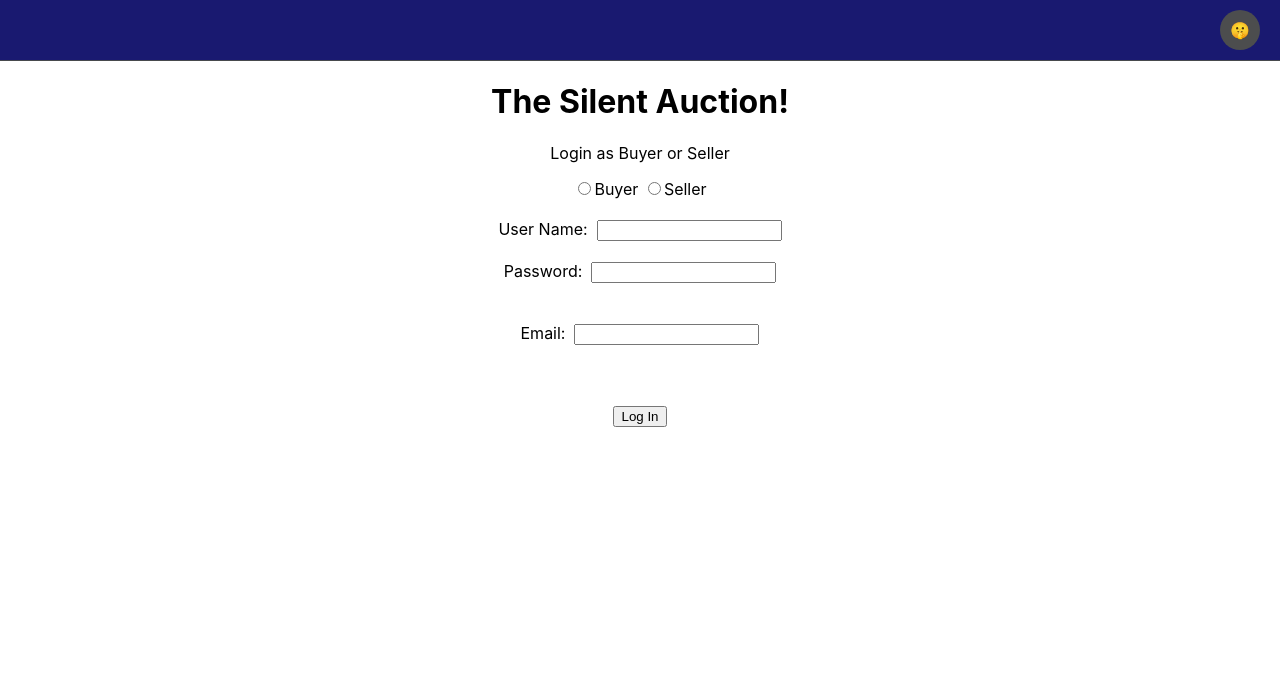
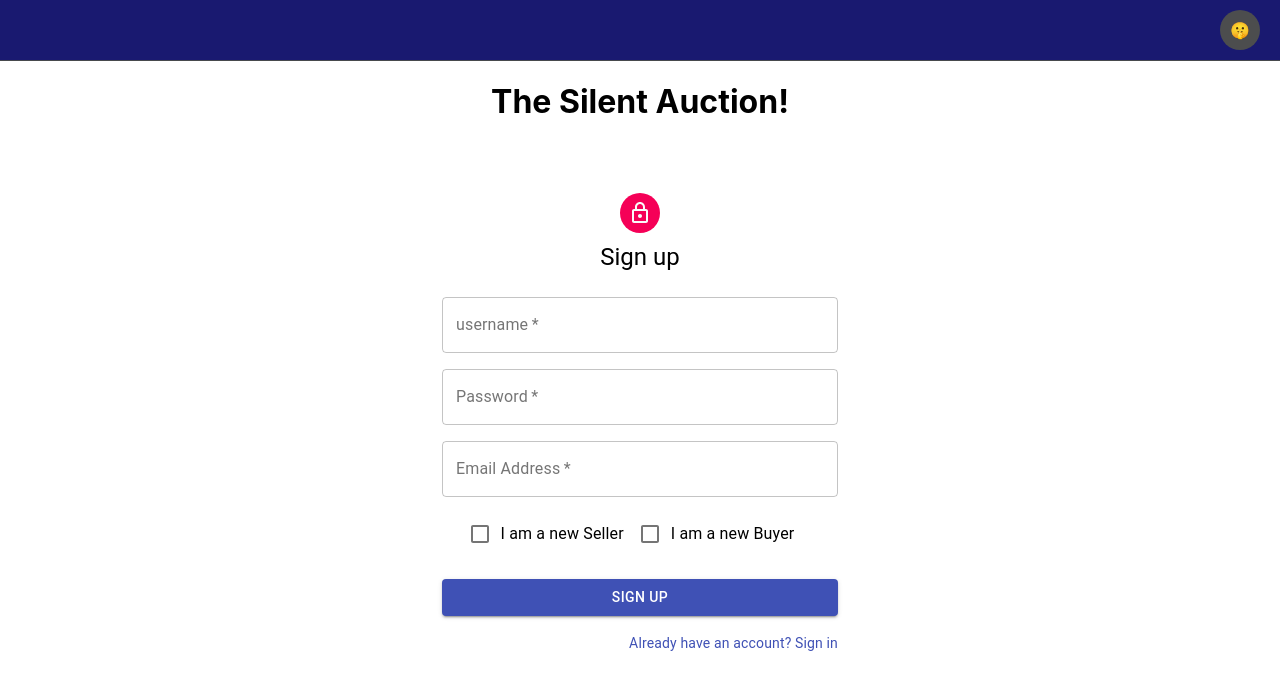
Before and after one commit to MMGroesbeck/silent-auction-front-end, a React (Create React App) app in the folder silent-auction/: page / in a window 1280 px wide. Shown: the top 690 px of the page. Built offline with nearby package versions, Linux system fonts and the light colour scheme; no server answers.

Commit message:
Changes to Components folder

```diff
--- a/silent-auction/src/App.js
+++ b/silent-auction/src/App.js
@@ -9,7 +9,7 @@ import AuctionForm from './components/AuctionForm';
 import { Navigation, DropdownMenu } from './components/Navigation'
 import { NavItem } from './components/Navigation'
 import Register from './components/Register'
-import  SignUp from './components/ClonedRegister'
+import AuctionCard from './components/AuctionCard'
 
 // Context
 import { UserContext } from './contexts/UserContext';
@@ -53,11 +53,10 @@ const App = () => {
    <h1> The Silent Auction! </h1>
 
 
-    <Login />
-        {/* <SignUp/> */}
-          {/* <Register />  */}
+          {/* <AuctionCard /> */}
+          <Register />
           {/* <Login /> */}
-           {/* <AuctionForm /> */}
+          {/* <AuctionForm /> */}
 
     </div>
   );
--- a/silent-auction/src/components/AuctionCard.js
+++ b/silent-auction/src/components/AuctionCard.js
@@ -0,0 +1,105 @@
+import React from 'react';
+import { makeStyles } from '@material-ui/core/styles';
+import clsx from 'clsx';
+import Card from '@material-ui/core/Card';
+import CardHeader from '@material-ui/core/CardHeader';
+import CardMedia from '@material-ui/core/CardMedia';
+import CardContent from '@material-ui/core/CardContent';
+import CardActions from '@material-ui/core/CardActions';
+import Collapse from '@material-ui/core/Collapse';
+import Avatar from '@material-ui/core/Avatar';
+import IconButton from '@material-ui/core/IconButton';
+import Typography from '@material-ui/core/Typography';
+import { red } from '@material-ui/core/colors';
+import AttachMoneyIcon from '@material-ui/icons/AttachMoney';
+import ExpandMoreIcon from '@material-ui/icons/ExpandMore';
+
+
+import { TextField } from '@material-ui/core';
+import InputAdornment from '@material-ui/core/InputAdornment';
+
+const useStyles = makeStyles((theme) => ({
+  root: {
+    maxWidth: 345,
+  },
+  media: {
+    height: 0,
+    paddingTop: '56.25%', // 16:9
+  },
+  expand: {
+    transform: 'rotate(0deg)',
+    marginLeft: 'auto',
+    transition: theme.transitions.create('transform', {
+      duration: theme.transitions.duration.shortest,
+    }),
+  },
+  expandOpen: {
+    transform: 'rotate(180deg)',
+  },
+  avatar: {
+    backgroundColor: red[500],
+  },
+}));
+
+export default function RecipeReviewCard() {
+  const classes = useStyles();
+  const [expanded, setExpanded] = React.useState(false);
+
+  const handleExpandClick = () => {
+    setExpanded(!expanded);
+  };
+
+  return (
+    <Card className={classes.root}>
+      <CardHeader
+        avatar={
+          <Avatar aria-label="auction" className={classes.avatar}>
+          </Avatar>
+        }
+        title="{Auction Item}"
+        subheader="{Auction Length}"
+      />
+      <CardMedia
+        className={classes.media}
+        image=""
+        title=""
+      />
+      <CardContent>
+        <Typography variant="body2" color="textSecondary" component="p">
+     this should be a very short description about the auction item and maybe the
+     organization as well
+        </Typography>
+      </CardContent>
+      <CardActions disableSpacing>
+        <IconButton
+          className={clsx(classes.expand, {
+            [classes.expandOpen]: expanded,
+          })}
+          onClick={handleExpandClick}
+          aria-expanded={expanded}
+          aria-label="show more"
+        >
+        <ExpandMoreIcon />
+        </IconButton>
+      </CardActions>
+      <Collapse in={expanded} timeout="auto" unmountOnExit>
+        <CardContent>
+          <Typography paragraph>bids must be greater than the exiting bid</Typography>
+          <TextField
+        className={classes.margin}
+        id="input-with-icon-textfield"
+        label="Amount"
+        InputProps={{
+          startAdornment: (
+            <InputAdornment position="start">
+              <AttachMoneyIcon />
+            </InputAdornment>
+          ),
+        }}
+      />
+
+        </CardContent>
+      </Collapse>
+    </Card>
+  );
+}
--- /dev/null
+++ b/silent-auction/src/components/BuyersDashboard.js
@@ -0,0 +1,2 @@
+// BUYER DASHBOARD WILL DISPLAY A LIST OF AUCTIONS THAT
+// THE BUYER HAD PUT IN A BID FOR
--- a/silent-auction/src/components/ClonedRegister.js
+++ /dev/null
@@ -1,143 +0,0 @@
-import React from 'react';
-import Avatar from '@material-ui/core/Avatar';
-import Button from '@material-ui/core/Button';
-import TextField from '@material-ui/core/TextField';
-import FormControlLabel from '@material-ui/core/FormControlLabel';
-import Checkbox from '@material-ui/core/Checkbox';
-import Link from '@material-ui/core/Link';
-import Grid from '@material-ui/core/Grid';
-import Box from '@material-ui/core/Box';
-import LockOutlinedIcon from '@material-ui/icons/LockOutlined';
-import Typography from '@material-ui/core/Typography';
-import { makeStyles } from '@material-ui/core/styles';
-import Container from '@material-ui/core/Container';
-
-
-
-const useStyles = makeStyles((theme) => ({
-  paper: {
-    marginTop: theme.spacing(8),
-    display: 'flex',
-    flexDirection: 'column',
-    alignItems: 'center',
-  },
-  avatar: {
-    margin: theme.spacing(1),
-    backgroundColor: theme.palette.secondary.main,
-  },
-  form: {
-    width: '100%',
-    marginTop: theme.spacing(3),
-  },
-  submit: {
-    margin: theme.spacing(3, 0, 2),
-  },
-}));
-
-export default function SignUp() {
-  const [user, setUser] = React.useState()
-  const classes = useStyles();
-
-  return (
-    <Container component="main" maxWidth="xs">
-
-      <div className={classes.paper}>
-        <Avatar className={classes.avatar}>
-          <LockOutlinedIcon />
-        </Avatar>
-        <Typography component="h1" variant="h5">
-          Sign up
-        </Typography>
-        <form className={classes.form} noValidate>
-          <Grid container spacing={2}>
-            <Grid item xs={12} sm={6}>
-              <TextField
-                autoComplete="fname"
-                name="firstName"
-                variant="outlined"
-                required
-                fullWidth
-                id="firstName"
-                label="First Name"
-                autoFocus
-              />
-            </Grid>
-            <Grid item xs={12} sm={6}>
-              <TextField
-                variant="outlined"
-                required
-                fullWidth
-                id="lastName"
-                label="Last Name"
-                name="lastName"
-                autoComplete="lname"
-              />
-            </Grid>
-            <Grid item xs={12}>
-              <TextField
-                variant="outlined"
-                required
-                fullWidth
-                id="username"
-                label="username"
-                name="username"
-                autoComplete="username"
-              />
-            </Grid>
-            <Grid item xs={12}>
-              <TextField
-                variant="outlined"
-                required
-                fullWidth
-                name="password"
-                label="Password"
-                type="password"
-                id="password"
-                autoComplete="current-password"
-              />
-            </Grid>
-            <Grid item xs={12}>
-              <TextField
-                variant="outlined"
-                required
-                fullWidth
-                id="email"
-                label="Email Address"
-                name="email"
-                autoComplete="email"
-              />
-            </Grid>
-            <Grid item xs={12}>
-              <FormControlLabel
-                control={<Checkbox value="allowExtraEmails" color="primary" />}
-                label="I am a new Seller"
-              />
-             <FormControlLabel
-                control={<Checkbox value="allowExtraEmails" color="primary" />}
-                label="I am a new Buyer"
-              />
-            </Grid>
-          </Grid>
-          <Button
-            type="submit"
-            fullWidth
-            variant="contained"
-            color="primary"
-            className={classes.submit}
-          >
-            Sign Up
-          </Button>
-          <Grid container justify="flex-end">
-            <Grid item>
-              <Link href="#" variant="body2">
-                Already have an account? Sign in
-              </Link>
-            </Grid>
-          </Grid>
-        </form>
-      </div>
-      <Box mt={5}>
-      </Box>
-    </Container>
-  );
-}
--- a/silent-auction/src/components/Register.js
+++ b/silent-auction/src/components/Register.js
@@ -1,20 +1,44 @@
+
 
 import React, { useState } from 'react'
-
+import { useForm } from 'react-hook-form'
 
 import axiosWithAuth from '../utils/axiosWithAuth'
 
+import Avatar from '@material-ui/core/Avatar';
 import Button from '@material-ui/core/Button';
 import TextField from '@material-ui/core/TextField';
+import FormControlLabel from '@material-ui/core/FormControlLabel';
+import Checkbox from '@material-ui/core/Checkbox';
+import Link from '@material-ui/core/Link';
+import Grid from '@material-ui/core/Grid';
+import Box from '@material-ui/core/Box';
+import LockOutlinedIcon from '@material-ui/icons/LockOutlined';
+import Typography from '@material-ui/core/Typography';
 import { makeStyles } from '@material-ui/core/styles';
-import { sizing } from '@material-ui/system';
+import Container from '@material-ui/core/Container';
+
+
+
+
 
 const useStyles = makeStyles((theme) => ({
-    root: {
-      '& .MuiTextField-root': {
+    paper: {
+      marginTop: theme.spacing(8),
+      display: 'flex',
+      flexDirection: 'column',
+      alignItems: 'center',
+    },
+    avatar: {
       margin: theme.spacing(1),
-        width: 200,
+      backgroundColor: theme.palette.secondary.main,
     },
+    form: {
+      width: '100%',
+      marginTop: theme.spacing(3),
+    },
+    submit: {
+      margin: theme.spacing(3, 0, 2),
     },
   }));
 
@@ -22,16 +46,15 @@ const useStyles = makeStyles((theme) => ({
 
 
 const Register = () => {
+    const [user, setUser] = React.useState()
+    const classes = useStyles();
+    const {register, handleSubmit, errors} = useForm()
+
     const [signup, setSignup] = useState({
        username: "",
        password: "",
        email: ""
    })
-
-   const authOption = () => [
-        {key: 1, text: 'Login', value: 1},
-        {key: 2, text: 'Sign-up', value: 2}
-   ]
 
    const onSubmit = () => {
        //   axios call
@@ -47,44 +70,86 @@ const Register = () => {
 
 
     return(
-<>
-        <h3>Register Now!</h3>
-        <form >
-            <div>
+        <Container component="main" maxWidth="xs">
+
+        <div className={classes.paper}>
+          <Avatar className={classes.avatar}>
+            <LockOutlinedIcon />
+          </Avatar>
+          <Typography component="h1" variant="h5">
+            Sign up
+          </Typography>
+          <form className={classes.form} noValidate>
+            <Grid container spacing={2}>
+              <Grid item xs={12}>
                 <TextField
-            style={{ margin: 8 }}
+                  variant="outlined"
+                  required
                   fullWidth
+                  id="username"
+                  label="username"
+                  name="username"
+                  autoComplete="username"
+                  ref={register({equired: true})}
+                />
 
-            variant = "outlined"
-            name = "username"
-            type = "text"
-            placeholder = "username"
-            onChange = {changeHandler}
+
+              </Grid>
+              <Grid item xs={12}>
+                <TextField
+                  variant="outlined"
+                  required
+                  fullWidth
+                  name="password"
+                  label="Password"
+                  type="password"
+                  id="password"
+                  autoComplete="current-password"
                 />
+              </Grid>
+              <Grid item xs={12}>
+                <TextField
+                  variant="outlined"
+                  required
+                  fullWidth
+                  id="email"
+                  label="Email Address"
+                  name="email"
+                  autoComplete="email"
+                />
+              </Grid>
+              <Grid item xs={12}>
+                <FormControlLabel
+                  control={<Checkbox value="allowExtraEmails" color="primary" />}
+                  label="I am a new Seller"
+                />
+               <FormControlLabel
+                  control={<Checkbox value="allowExtraEmails" color="primary" />}
+                  label="I am a new Buyer"
+                />
+              </Grid>
+            </Grid>
+            <Button
+              type="submit"
+              fullWidth
+              variant="contained"
+              color="primary"
+              className={classes.submit}
+            >
+              Sign Up
+            </Button>
+            <Grid container justify="flex-end">
+              <Grid item>
+                <Link href="#" variant="body2">
+                  Already have an account? Sign in
+                </Link>
+              </Grid>
+            </Grid>
+          </form>
         </div>
-            <div>
-            <TextField
-            variant = "outlined"
-            name = "password"
-            type = "text"
-            placeholder = "password"
-            onchange = {changeHandler}
-            />
-          </div>
-            <div>
-            <TextField
-            variant = "outlined"
-            name = "email"
-            vaule = "email"
-            type = "text"
-            placeholder = "email"
-            onchange = {changeHandler}
-            />
-            </div>
-
-            <Button> Buyer </Button> or  <Button> Seller </Button>
-        </form>
-</>
-    )
+        <Box mt={5}>
+        </Box>
+      </Container>
+    );
   }
 export default Register
```
Also changed, not shown: silent-auction/src/components/SellersDashboard.js (added). Lines whose indentation alone changed are shown as unchanged.
